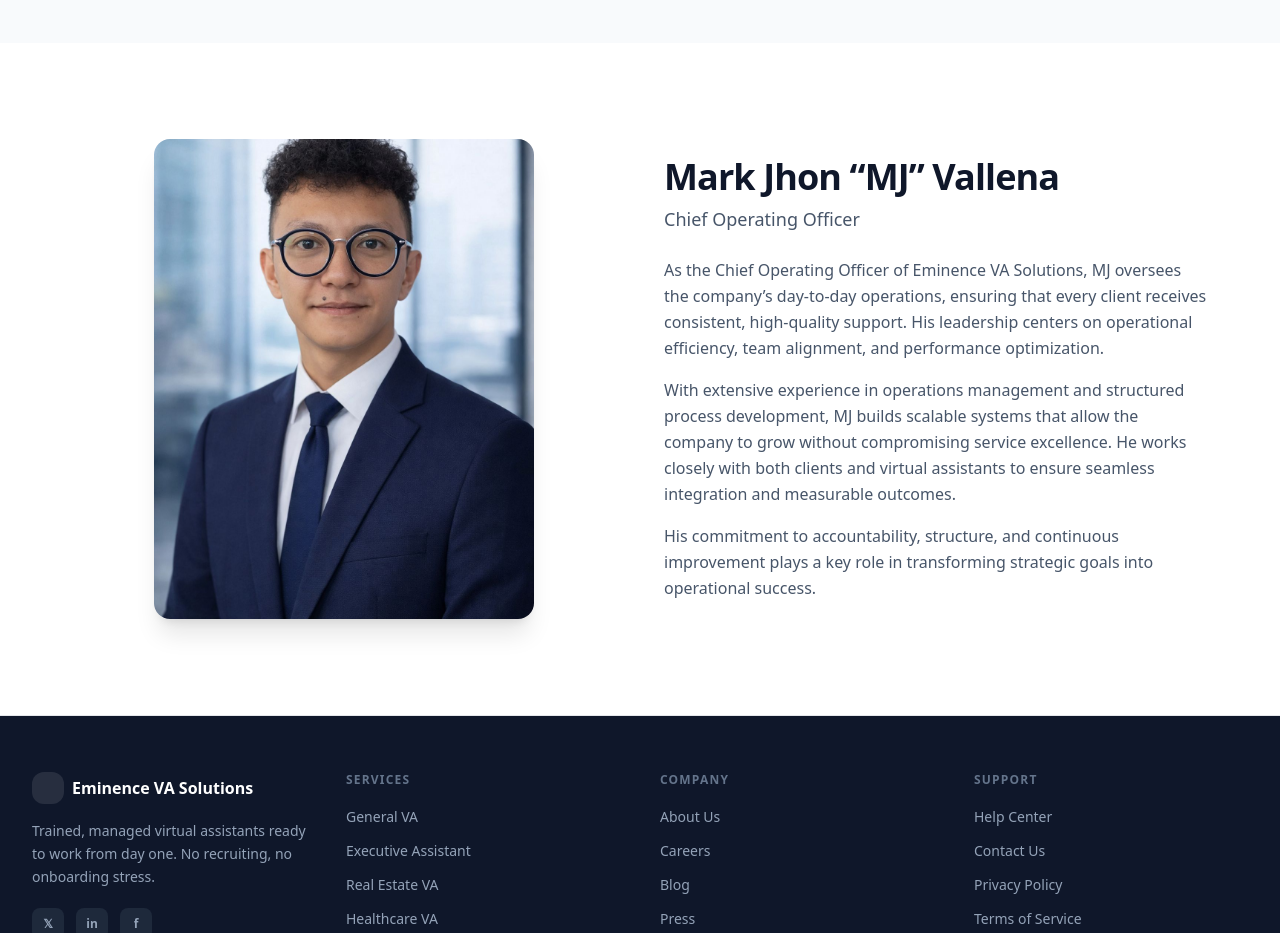
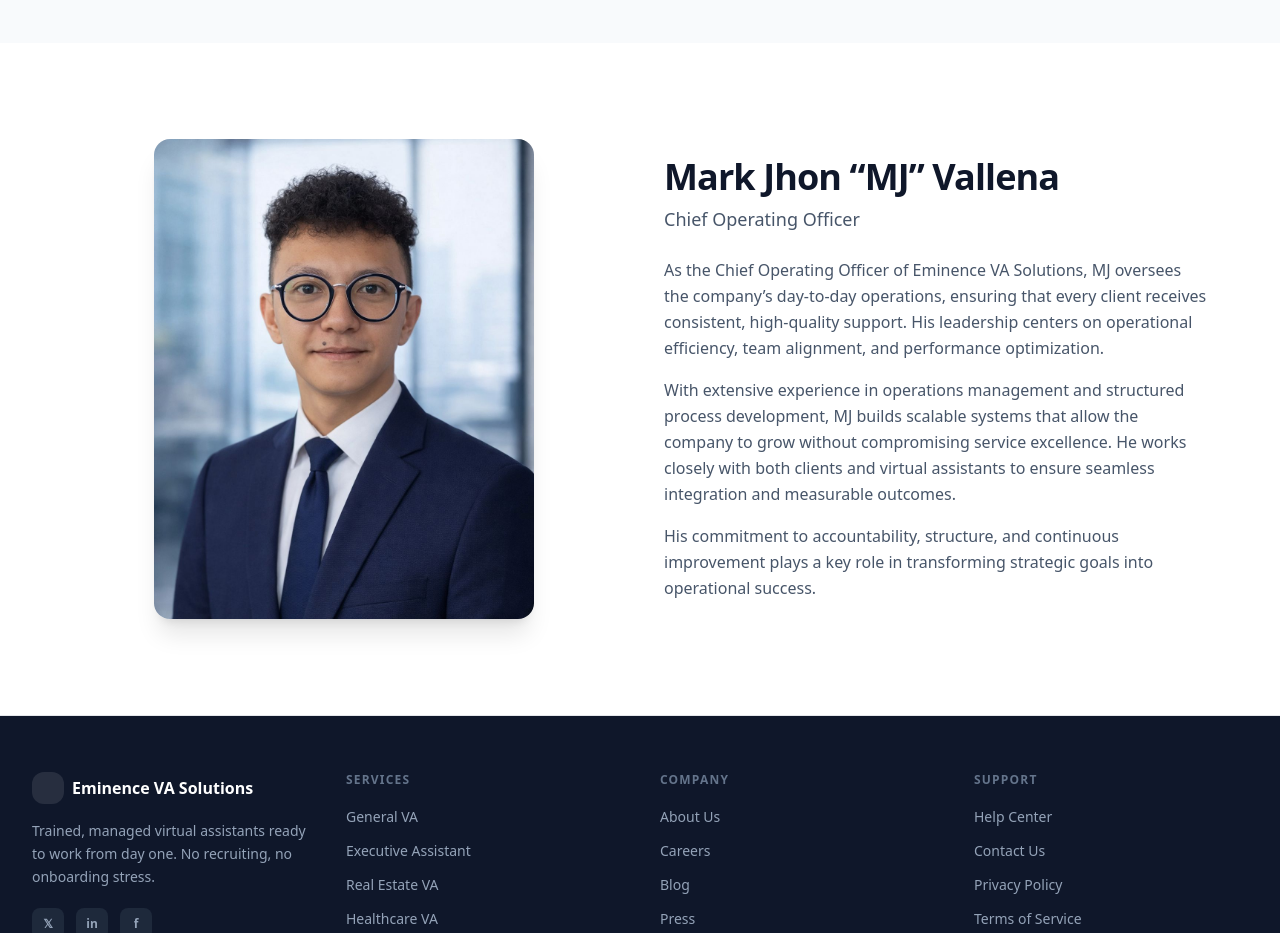
Before and after one commit to Jbpalmera/va-website, a React (Vite) app: page /about in a window 1280 px wide. Shown: the part 1560-2493 px from the top of the page. Built offline with nearby package versions, Linux system fonts and the light colour scheme.

Commit message:
Fixed the haircut of the COO

```diff
--- a/src/pages/AboutPage.jsx
+++ b/src/pages/AboutPage.jsx
@@ -99,7 +99,7 @@ export default function AboutPage() {
                 <img
   src={cooImage}
   alt="Mark Jhon MJ Vallena - COO of Eminence VA Solutions"
-  className="w-[380px] h-[480px] object-cover rounded-2xl shadow-xl mx-auto"
+  className="w-[380px] h-[480px] object-cover object-top rounded-2xl shadow-xl mx-auto"
 />
               </div>
 
```
